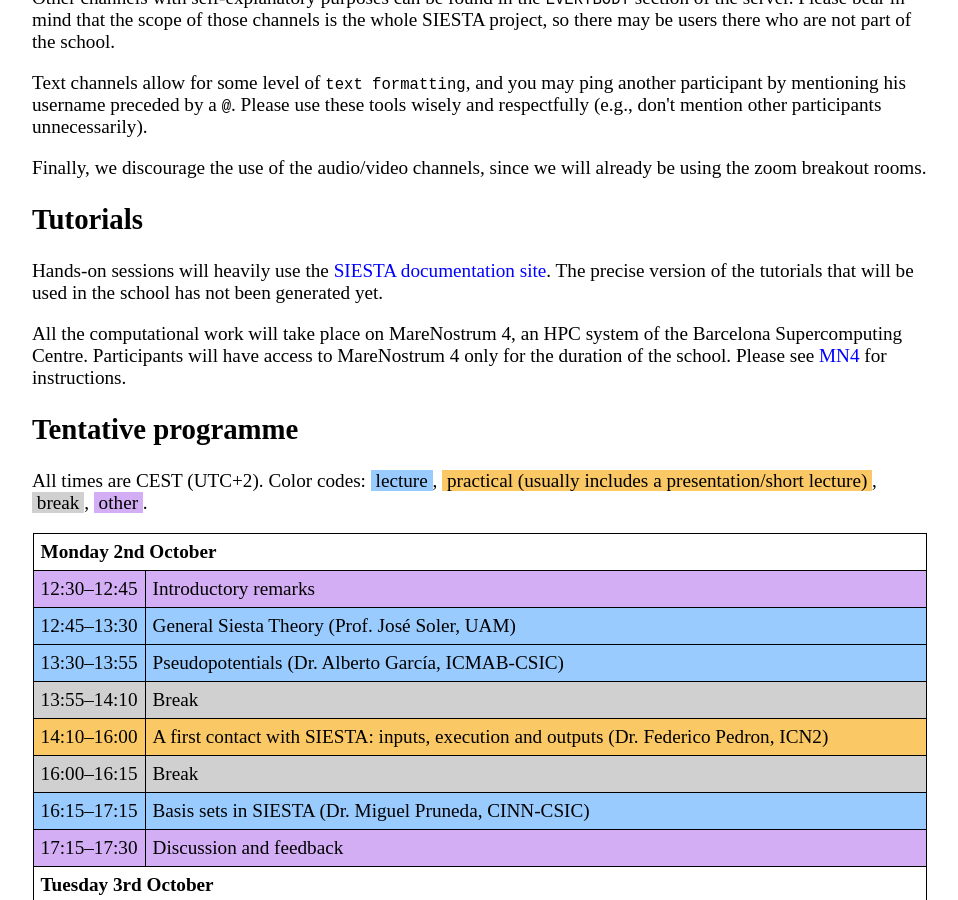
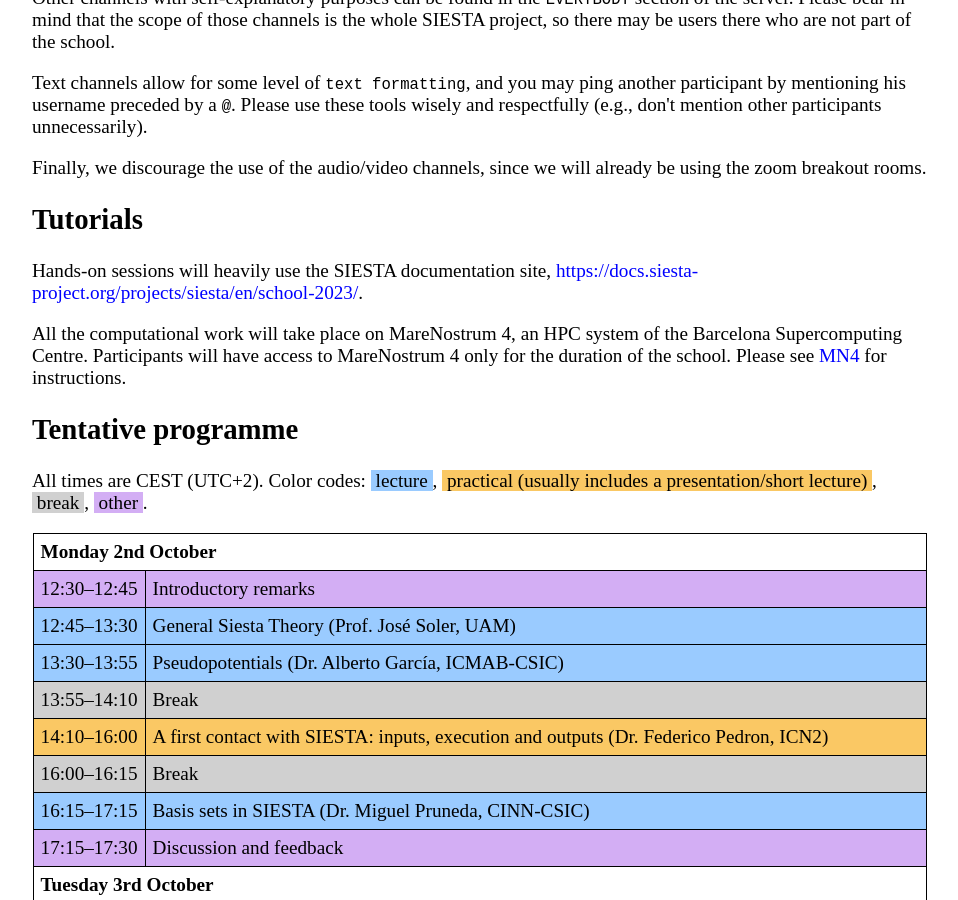
Before and after one commit to siesta-project/web-portal, a Jekyll site: the page built from events/SIESTA_School-2023/Sessions.html, in a window 1280 px wide and 900 px high, scrolled down 1455 px. Shown: the whole window, without its empty margins (160-1118 px from the left). Built offline with Jekyll 4.4.1, drawn with Linux system fonts in a browser that asks for light colours.

Commit message:
School: add link to school RTD tag, school-2023.

```diff
--- a/events/SIESTA_School-2023/Sessions.html
+++ b/events/SIESTA_School-2023/Sessions.html
@@ -126,10 +126,9 @@
 
 <h2>Tutorials</h2>
 <p> Hands-on sessions will heavily use
-the
-<a href="https://docs.siesta-project.org/projects/siesta/">SIESTA documentation site</a>. The precise version of the tutorials that will be used in the school has not been generated yet.
+the SIESTA documentation site,
+<a href="https://docs.siesta-project.org/projects/siesta/en/school-2023/">https://docs.siesta-project.org/projects/siesta/en/school-2023/</a>.
 </p>
-<!-- <a href="https://docs.siesta-project.org/projects/siesta/en/school-2023/">https://docs.siesta-project.org/projects/siesta/en/school-2023/</a> -->
 
 <p>
 All the computational work will take place on MareNostrum 4, an HPC system of the Barcelona Supercomputing Centre.
```
